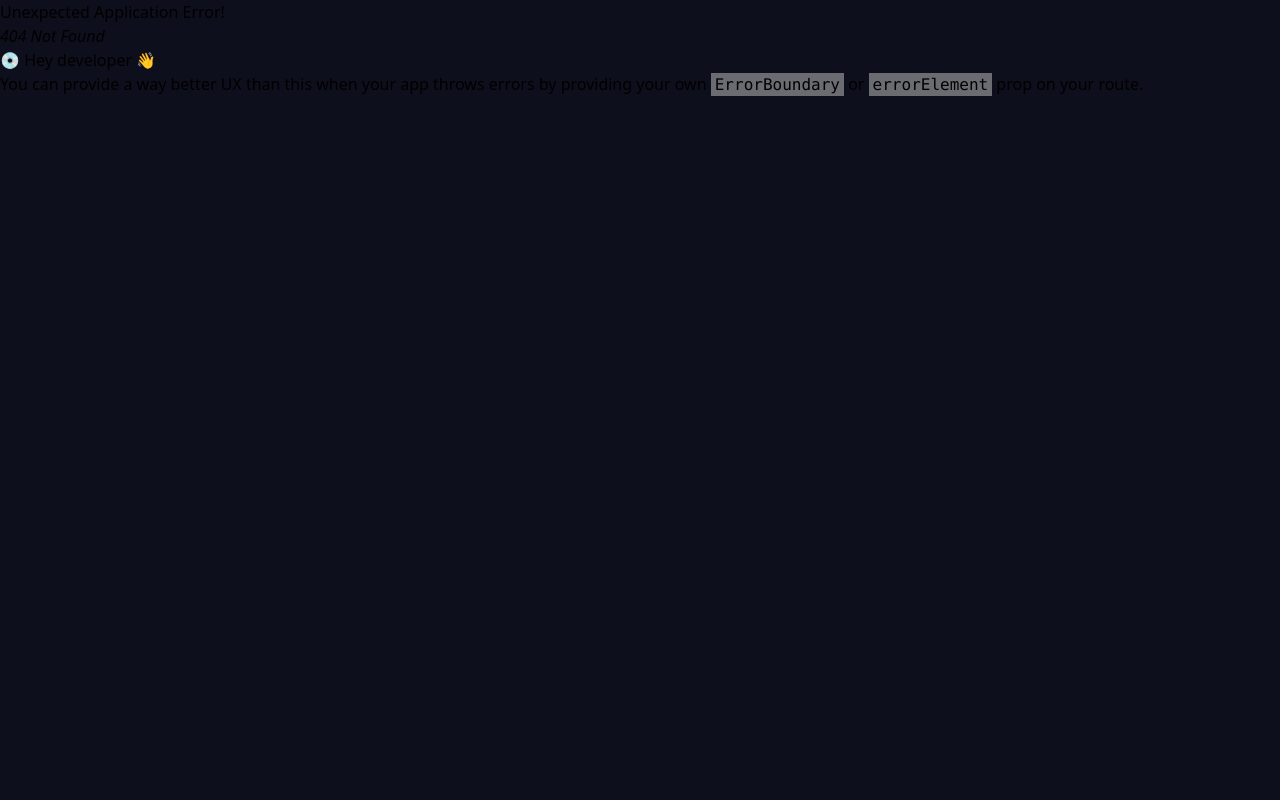
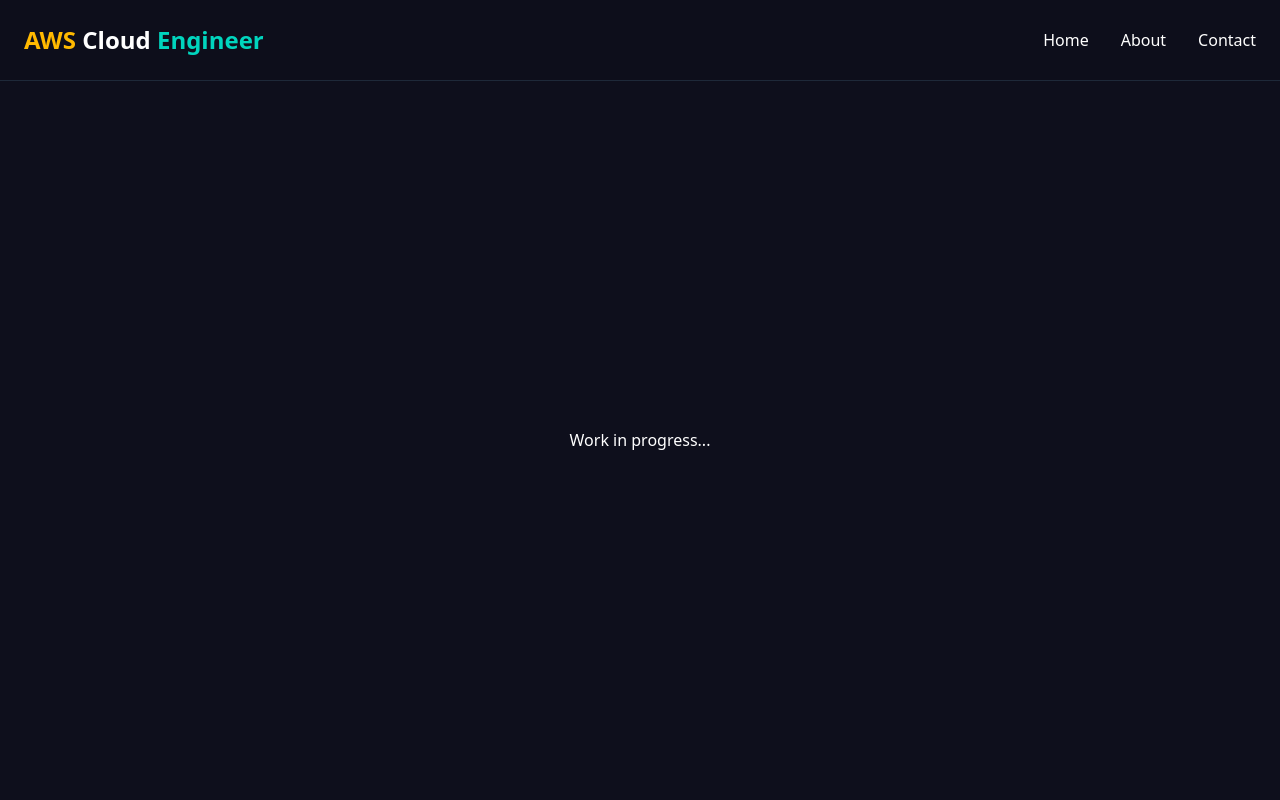
Before and after one commit to KristijanJ/portfolio, a React (Vite) app: page /projects in a window 1280 px wide. Before the commit this address had no page. Shown: the top 800 px of the page. Built offline with nearby package versions, Linux system fonts and the light colour scheme.

Commit message:
add Projects page and update routing in Hero component

```diff
--- /dev/null
+++ b/src/Projects.tsx
@@ -0,0 +1,21 @@
+import Footer from "./components/Footer";
+import Header from "./components/Header";
+
+function Projects() {
+  return (
+    <div className="bg-[#0e0f1c] text-white min-h-screen">
+      <Header />
+
+      <section
+        id="hero"
+        className="min-h-screen flex items-center justify-center relative pt-20"
+      >
+        Work in progress...
+      </section>
+
+      <Footer />
+    </div>
+  );
+}
+
+export default Projects;
--- a/src/components/Hero.tsx
+++ b/src/components/Hero.tsx
@@ -1,3 +1,4 @@
+import { Link } from "react-router";
 import developerImg from "/developer.svg";
 
 function Hero() {
@@ -31,9 +32,12 @@ function Hero() {
           </p>
 
           <div className="flex gap-4">
-            <button className="bg-teal-400 hover:bg-teal-300 text-black px-8 py-3 rounded-full font-semibold transition hover:cursor-pointer">
+            <Link
+              to="/projects"
+              className="bg-teal-400 hover:bg-teal-300 text-black px-8 py-3 rounded-full font-semibold transition hover:cursor-pointer"
+            >
               Browse projects
-            </button>
+            </Link>
             <a
               className="bg-amber-400 hover:bg-amber-300 text-black px-8 py-3 rounded-full font-semibold transition flex items-center gap-2 hover:cursor-pointer"
               href="#about"
--- a/src/main.tsx
+++ b/src/main.tsx
@@ -4,11 +4,16 @@ import { createBrowserRouter } from "react-router";
 import { RouterProvider } from "react-router/dom";
 import "./index.css";
 import Home from "./Home.tsx";
+import Projects from "./Projects.tsx";
 
 const router = createBrowserRouter([
   {
     path: "/",
     element: <Home />,
+  },
+  {
+    path: "/projects",
+    element: <Projects />,
   },
 ]);
 
```
